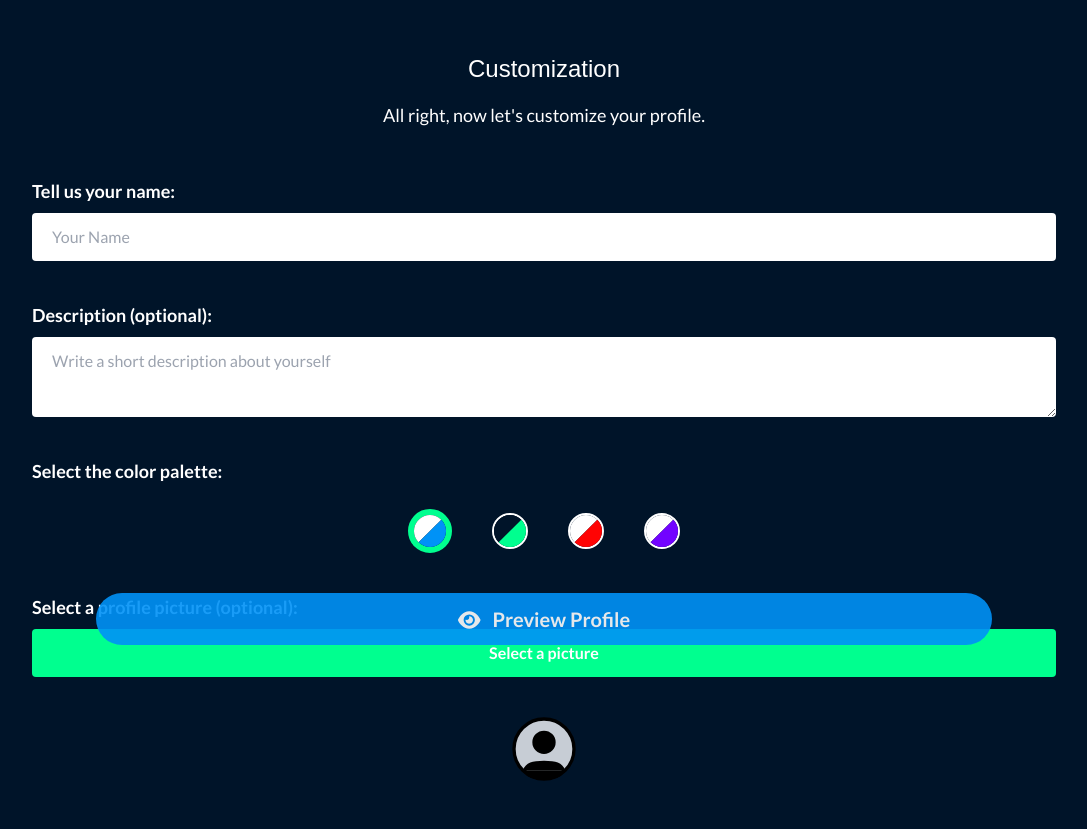
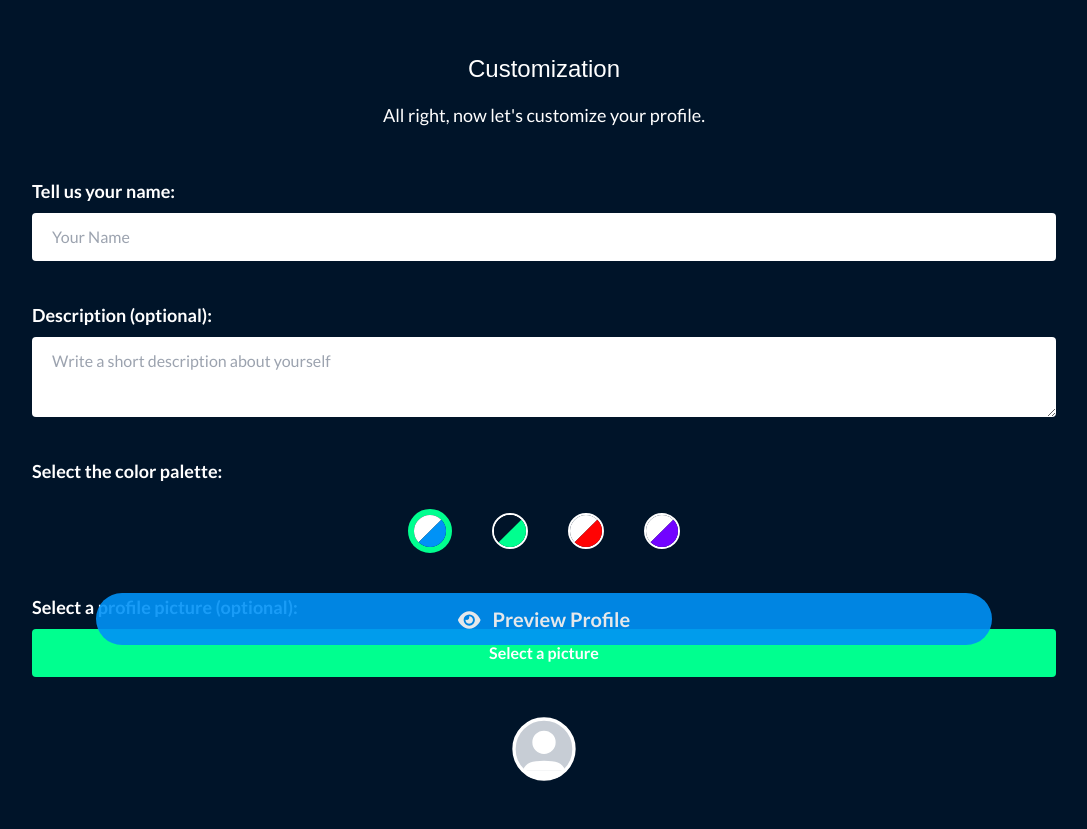
Before and after one commit to andevbonilla/movete, a Next.js app: page /en/auth/register/customize-profile in a window 1280 px wide. Shown: the part 123-952 px from the top of the page, without its empty margins (96-1183 px from the left). Built offline with nearby package versions, Linux system fonts and the light colour scheme; a web font is replaced by a local one.

Commit message:
no user color improved

```diff
--- a/src/app/[locale]/auth/register/customize-profile/page.tsx
+++ b/src/app/[locale]/auth/register/customize-profile/page.tsx
@@ -171,7 +171,7 @@ const CustomizePage = () => {
                         <input type="file" className='absolute top-0 left-0 right-0 h-full opacity-0' />
                     </div>
                     <div className='mt-8 flex items-center justify-center w-full'>
-                        <NoUserSVG classList={"w-20 h-20"} color={"#000000"} />
+                        <NoUserSVG classList={"w-20 h-20"} color={"#ffffff"} />
                     </div>
                 </div>
 
--- a/src/components/ExplampleProfile.tsx
+++ b/src/components/ExplampleProfile.tsx
@@ -54,7 +54,7 @@ export const ExampleProfile = ({ username, desc, imgUrl, bannerUrl, colorPalette
             <div className={`flex flex-col items-center justify-center text-center text-[${colorsPalettes[colorPalette].texts}]`}>
                 {
                     (imgUrl === "")
-                        ? <NoUserSVG classList={"rounded-full -translate-y-12 w-24 h-24"} color={colorsPalettes[colorPalette].userIconColor} />
+                        ? <NoUserSVG classList={"rounded-full -translate-y-12 w-24 h-24"} color="#ffffff" />
                         : <Image
                             src={require(`@/assets/${bannerUrl}`)}
                             alt='background image example'
--- a/src/lib/Svgs.tsx
+++ b/src/lib/Svgs.tsx
@@ -5,12 +5,12 @@ export const NoUserSVG = ({ classList, color }: any) => {
         <svg className={`${classList}`} viewBox="0 0 24 24" fill="#c7cdd5" xmlns="http://www.w3.org/2000/svg">
             <path opacity="0.1" fillRule="evenodd" clipRule="evenodd" d="M18.1554 18.5659L18.087 18.4067C17.6996 17.3756 17.0535 16.6988 16.0488 16.2901C15.0618 15.8886 13.7385 15.75 12.0001 15.75C10.275 15.75 8.95912 15.8972 7.97442 16.3031C6.97373 16.7156 6.32558 17.3909 5.93304 18.4043L5.85652 18.5771C4.09876 16.9345 3 14.5956 3 12C3 7.02944 7.02944 3 12 3C16.9706 3 21 7.02944 21 12C21 14.5897 19.9062 16.9239 18.1554 18.5659ZM8.75 10C8.75 8.20507 10.2051 6.75 12 6.75C13.7949 6.75 15.25 8.20507 15.25 10C15.25 11.7949 13.7949 13.25 12 13.25C10.2051 13.25 8.75 11.7949 8.75 10Z" fill="#323232" />
             <path d="M21 12C21 16.9706 16.9706 21 12 21C7.02944 21 3 16.9706 3 12C3 7.02944 7.02944 3 12 3C16.9706 3 21 7.02944 21 12Z" stroke={`${color}`} strokeWidth="1" />
-            <path d="M15 10C15 11.6569 13.6569 13 12 13C10.3431 13 9 11.6569 9 10C9 8.34315 10.3431 7 12 7C13.6569 7 15 8.34315 15 10Z" stroke={`${color}`} strokeWidth="1" fill="#000000" />
+            <path d="M15 10C15 11.6569 13.6569 13 12 13C10.3431 13 9 11.6569 9 10C9 8.34315 10.3431 7 12 7C13.6569 7 15 8.34315 15 10Z" stroke={`${color}`} strokeWidth="1" fill={color} />
             <path d="M6.16406 18.5C6.90074 16.5912 8.56373 16 12.0001 16C15.4661 16 17.128 16.5578 17.855 18.5"
                 stroke={`${color}`}
                 strokeWidth="1"
                 strokeLinecap="round"
-                fill="#000000"
+                fill={color}
             />
 
             {/* Curva adicional por debajo */}
@@ -18,7 +18,7 @@ export const NoUserSVG = ({ classList, color }: any) => {
                 stroke={`${color}`}
                 strokeWidth="0.2"
                 strokeLinecap="round"
-                fill="#000000"
+                fill={color}
             />
 
         </svg>
```
